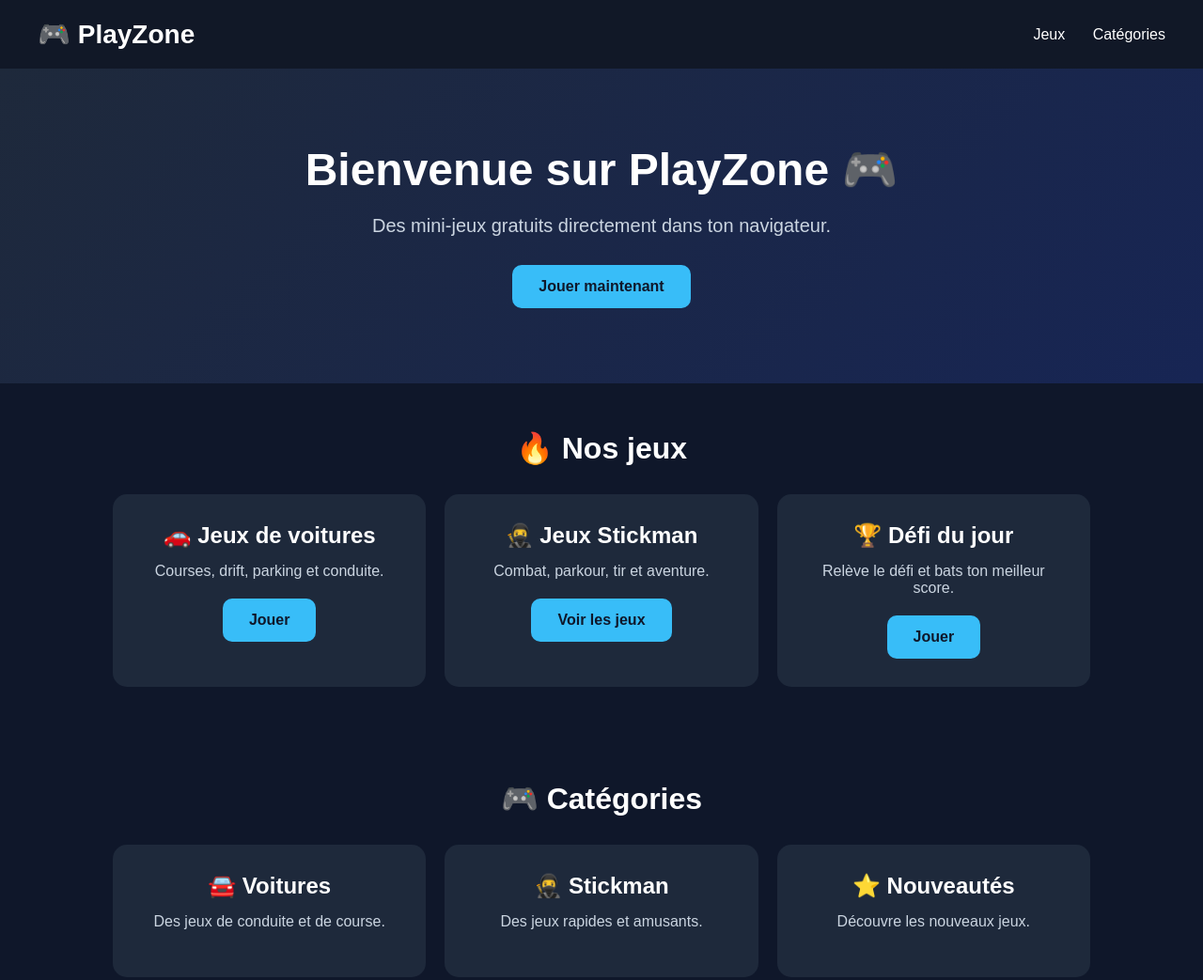
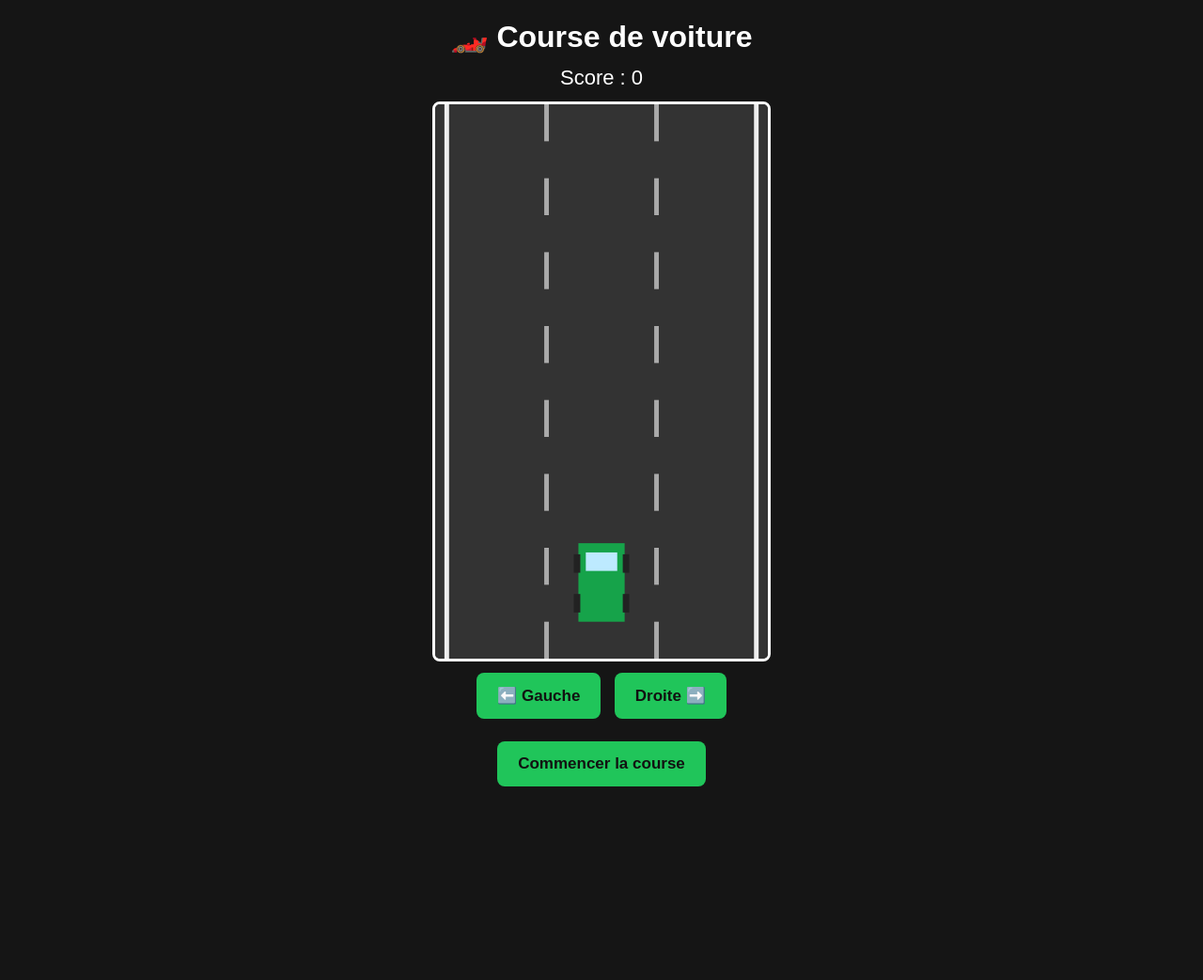
Before and after one commit to playzonegames-lab/playzone, a plain HTML site: page index.html in a window 1280 px wide. Shown: the top 1043 px of the page at 94% size. After the commit the page ends 849 px from the top, so only its background shows below. Drawn offline with Linux system fonts and the light colour scheme.

Commit message:
Update index.html

```diff
--- a/index.html
+++ b/index.html
@@ -1,220 +1,205 @@
+
 <!DOCTYPE html>
 <html lang="fr">
 <head>
   <meta charset="UTF-8">
   <meta name="viewport" content="width=device-width, initial-scale=1.0">
-
-    <title>PlayZone - Jeux gratuits en ligne</title>
-
-    <meta name="description" content="PlayZone : joue gratuitement à des mini-jeux de voitures, stickman et bien plus encore.">
-
+  <title>Course de voiture</title>
   <style>
     * {
       box-sizing: border-box;
-            margin: 0;
-            padding: 0;
     }
 
     body {
+      margin: 0;
+      background: #151515;
+      color: white;
       font-family: Arial, sans-serif;
-            background: #0f172a;
-            color: white;
-        }
-
-        header {
-            background: #111827;
-            padding: 20px 40px;
-            display: flex;
-            justify-content: space-between;
-            align-items: center;
-        }
-
-        .logo {
-            font-size: 28px;
-            font-weight: bold;
-        }
-
-        nav a {
-            color: white;
-            text-decoration: none;
-            margin-left: 25px;
-        }
-
-        nav a:hover {
-            color: #38bdf8;
-        }
-
-        .hero {
-            text-align: center;
-            padding: 80px 20px;
-            background: linear-gradient(135deg, #1e293b, #172554);
-        }
-
-        .hero h1 {
-            font-size: 48px;
-            margin-bottom: 20px;
-        }
-
-        .hero p {
-            font-size: 20px;
-            color: #cbd5e1;
-            margin-bottom: 30px;
-        }
-
-        .button {
-            display: inline-block;
-            background: #38bdf8;
-            color: #0f172a;
-            padding: 14px 28px;
-            border-radius: 10px;
-            text-decoration: none;
-            font-weight: bold;
-        }
-
-        .section {
-            padding: 50px 30px;
-            max-width: 1100px;
-            margin: auto;
-        }
-
-        .section h2 {
-            text-align: center;
-            margin-bottom: 30px;
-            font-size: 32px;
-        }
-
-        .cards {
-            display: grid;
-            grid-template-columns: repeat(auto-fit, minmax(220px, 1fr));
-            gap: 20px;
-        }
-
-        .card {
-            background: #1e293b;
-            padding: 30px;
-            border-radius: 15px;
       text-align: center;
     }
 
-        .card h3 {
-            margin-bottom: 15px;
-            font-size: 24px;
+    h1 {
+      margin: 20px 0 10px;
     }
 
-        .card p {
-            color: #cbd5e1;
-            margin-bottom: 20px;
+    #score {
+      font-size: 22px;
+      margin: 12px;
     }
 
-        footer {
-            text-align: center;
-            padding: 30px;
-            background: #111827;
-            color: #94a3b8;
+    canvas {
+      display: block;
+      margin: 0 auto;
+      width: min(95vw, 360px);
+      height: auto;
+      background: #333;
+      border: 3px solid white;
+      border-radius: 8px;
     }
 
-        @media (max-width: 700px) {
-            header {
-                flex-direction: column;
-                gap: 15px;
-            }
-
-            nav a {
-                margin: 0 8px;
-            }
-
-            .hero h1 {
-                font-size: 36px;
-            }
+    button {
+      margin: 12px 5px;
+      padding: 14px 22px;
+      border: none;
+      border-radius: 8px;
+      background: #20c55a;
+      color: #111;
+      font-size: 17px;
+      font-weight: bold;
+      cursor: pointer;
     }
   </style>
 </head>
+<body>
+  <h1>🏎️ Course de voiture</h1>
+  <div id="score">Score : 0</div>
 
-<body>
+  <canvas id="game" width="360" height="600"></canvas>
 
-    <header>
-        <div class="logo">🎮 PlayZone</div>
+  <div>
+    <button id="left">⬅️ Gauche</button>
+    <button id="right">Droite ➡️</button>
+  </div>
+  <button id="start">Commencer la course</button>
 
-        <nav>
-            <a href="#jeux">Jeux</a>
-            <a href="#categories">Catégories</a>
-        </nav>
-    </header>
+  <script>
+    const canvas = document.getElementById("game");
+    const ctx = canvas.getContext("2d");
+    const scoreDisplay = document.getElementById("score");
 
-    <section class="hero">
-        <h1>Bienvenue sur PlayZone 🎮</h1>
+    const car = {
+      x: 155,
+      y: 475,
+      width: 50,
+      height: 85,
+      speed: 5
+    };
 
-        <p>
-            Des mini-jeux gratuits directement dans ton navigateur.
-        </p>
+    let obstacles = [];
+    let score = 0;
+    let running = false;
+    let animation;
+    let lastObstacle = 0;
 
-        <a href="#jeux" class="button">Jouer maintenant</a>
-    </section>
+    function drawCar(x, y, color) {
+      ctx.fillStyle = color;
+      ctx.fillRect(x, y, 50, 85);
 
-    <section class="section" id="jeux">
-        <h2>🔥 Nos jeux</h2>
+      ctx.fillStyle = "#bdeaff";
+      ctx.fillRect(x + 8, y + 10, 34, 20);
 
-        <div class="cards">
+      ctx.fillStyle = "#222";
+      ctx.fillRect(x - 5, y + 12, 7, 20);
+      ctx.fillRect(x + 48, y + 12, 7, 20);
+      ctx.fillRect(x - 5, y + 55, 7, 20);
+      ctx.fillRect(x + 48, y + 55, 7, 20);
+    }
 
-            <div class="card">
-                <h3>🚗 Jeux de voitures</h3>
+    function drawRoad() {
+      ctx.fillStyle = "#333";
+      ctx.fillRect(0, 0, 360, 600);
 
-                <p>
-                    Courses, drift, parking et conduite.
-                </p>
+      ctx.fillStyle = "#eee";
+      ctx.fillRect(10, 0, 5, 600);
+      ctx.fillRect(345, 0, 5, 600);
 
-                <a href="games/traffic-rush.html" class="button">Jouer</a>
-            </div>
+      ctx.fillStyle = "#aaa";
+      for (let y = 0; y < 600; y += 80) {
+        ctx.fillRect(118, (y + score * 3) % 600, 5, 40);
+        ctx.fillRect(237, (y + score * 3) % 600, 5, 40);
+      }
+    }
 
-            <div class="card">
-                <h3>🥷 Jeux Stickman</h3>
+    function draw() {
+      drawRoad();
+      drawCar(car.x, car.y, "#16a34a");
 
-                <p>
-                    Combat, parkour, tir et aventure.
-                </p>
+      obstacles.forEach(obstacle => {
+        drawCar(obstacle.x, obstacle.y, "#ef4444");
+      });
+    }
 
-                <a href="#" class="button">Voir les jeux</a>
-            </div>
+    function endGame() {
+      running = false;
+      cancelAnimationFrame(animation);
+      draw();
 
-            <div class="card">
-                <h3>🏆 Défi du jour</h3>
+      ctx.fillStyle = "rgba(0,0,0,0.75)";
+      ctx.fillRect(25, 235, 310, 120);
 
-                <p>
-                    Relève le défi et bats ton meilleur score.
-                </p>
+      ctx.fillStyle = "white";
+      ctx.textAlign = "center";
+      ctx.font = "bold 25px Arial";
+      ctx.fillText("Course terminée !", 180, 280);
+      ctx.font = "20px Arial";
+      ctx.fillText("Score : " + score, 180, 320);
+    }
 
-                <a href="#" class="button">Jouer</a>
-            </div>
+    function loop(timestamp) {
+      if (!running) return;
 
-        </div>
-    </section>
+      if (timestamp - lastObstacle > 1000) {
+        obstacles.push({
+          x: [35, 155, 275][Math.floor(Math.random() * 3)],
+          y: -90
+        });
+        lastObstacle = timestamp;
+      }
 
-    <section class="section" id="categories">
-        <h2>🎮 Catégories</h2>
+      obstacles.forEach(obstacle => {
+        obstacle.y += 4;
 
-        <div class="cards">
+        if (
+          car.x < obstacle.x + 50 &&
+          car.x + car.width > obstacle.x &&
+          car.y < obstacle.y + 85 &&
+          car.y + car.height > obstacle.y
+        ) {
+          endGame();
+        }
+      });
 
-            <div class="card">
-                <h3>🚘 Voitures</h3>
-                <p>Des jeux de conduite et de course.</p>
-            </div>
+      if (!running) return;
 
-            <div class="card">
-                <h3>🥷 Stickman</h3>
-                <p>Des jeux rapides et amusants.</p>
-            </div>
+      obstacles = obstacles.filter(obstacle => {
+        if (obstacle.y > 600) {
+          score++;
+          scoreDisplay.textContent = "Score : " + score;
+          return false;
+        }
+        return true;
+      });
 
-            <div class="card">
-                <h3>⭐ Nouveautés</h3>
-                <p>Découvre les nouveaux jeux.</p>
-            </div>
+      draw();
+      animation = requestAnimationFrame(loop);
+    }
 
-        </div>
-    </section>
+    function moveCar(direction) {
+      if (!running) return;
+      car.x += direction * 60;
+      car.x = Math.max(20, Math.min(290, car.x));
+    }
 
-    <footer>
-        © 2026 PlayZone - Mini-jeux gratuits
-    </footer>
+    document.getElementById("left").addEventListener("click", () => moveCar(-1));
+    document.getElementById("right").addEventListener("click", () => moveCar(1));
 
+    document.addEventListener("keydown", event => {
+      if (event.key === "ArrowLeft") moveCar(-1);
+      if (event.key === "ArrowRight") moveCar(1);
+    });
+
+    document.getElementById("start").addEventListener("click", () => {
+      cancelAnimationFrame(animation);
+      car.x = 155;
+      obstacles = [];
+      score = 0;
+      lastObstacle = 0;
+      running = true;
+      scoreDisplay.textContent = "Score : 0";
+      animation = requestAnimationFrame(loop);
+    });
+
+    draw();
+  </script>
 </body>
 </html>
```
Lines whose indentation alone changed are shown as unchanged.
